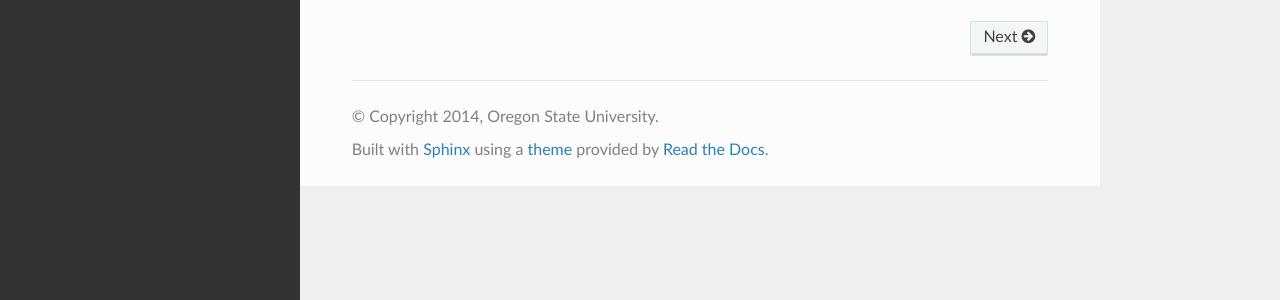
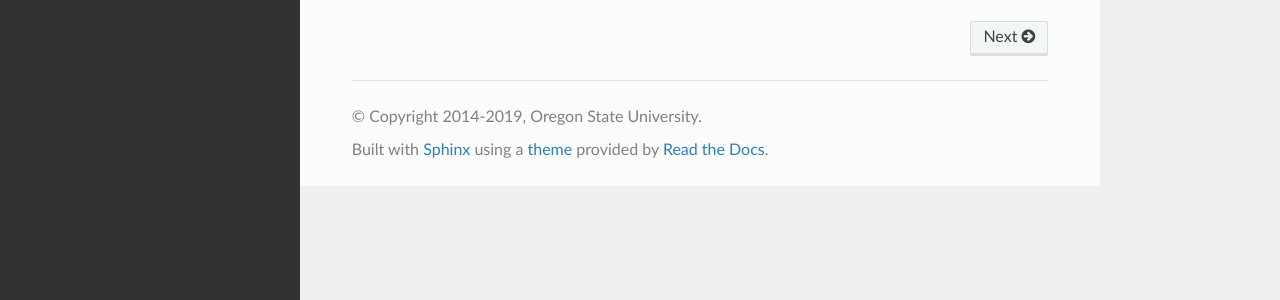
Before and after one commit to osuosl/wiki, a Sphinx documentation site: the page built from source/index.rst, in a window 1280 px wide. Shown: the part 459-759 px from the top of the page. Built offline with Sphinx 7.4.7 and the Read the Docs theme 2.0.0, drawn with Linux system fonts in a browser that asks for light colours.

Commit message:
Update copyright to 2014-2019

```diff
--- a/source/conf.py
+++ b/source/conf.py
@@ -46,7 +46,7 @@ master_doc = 'index'
 
 # General information about the project.
 project = 'OSL Wiki'
-copyright = '2014, Oregon State University'
+copyright = '2014-2019, Oregon State University'
 
 # The version info for the project you're documenting, acts as replacement for
 # |version| and |release|, also used in various other places throughout the
```
